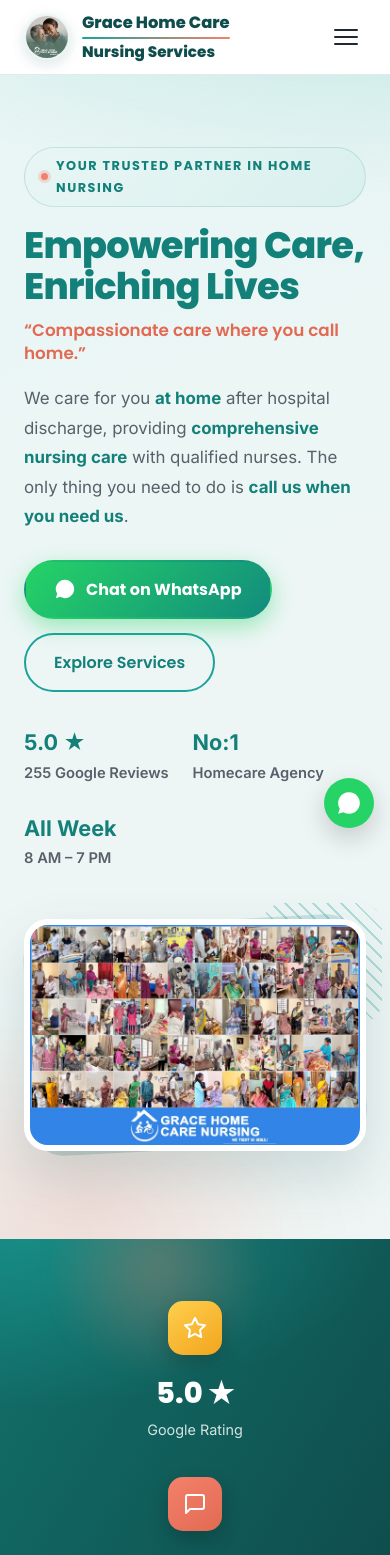
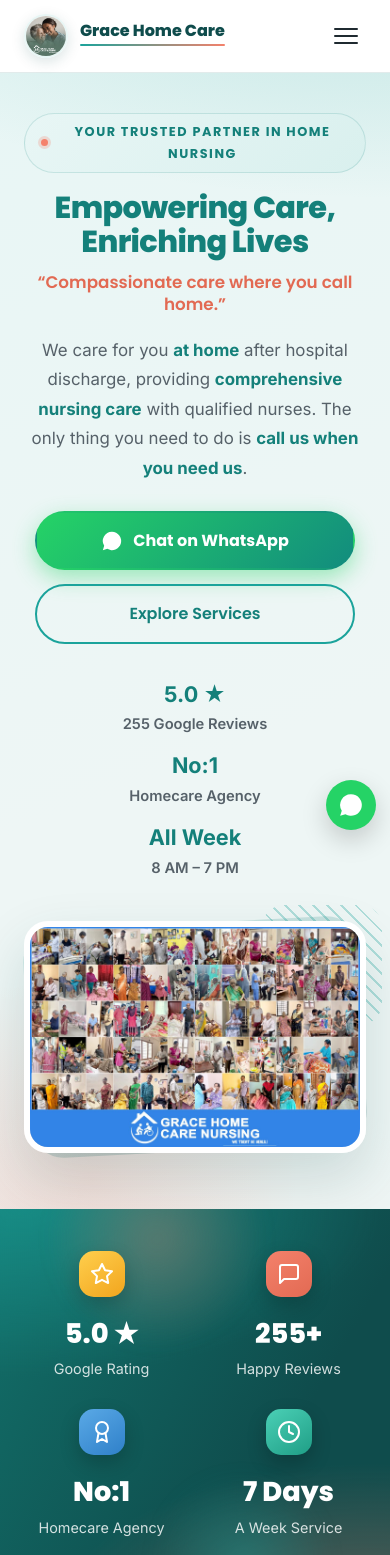
Before and after one commit to savaanecommers-maker/grace-home-care-nursing, a React (Vite) app: page / in a window 390 px wide. Shown: the top 1555 px of the page. Built offline with nearby package versions, Linux system fonts and the light colour scheme.

Commit message:
Fix: comprehensive responsive CSS for iPad, tablets and all mobile sizes

```diff
--- a/src/styles.css
+++ b/src/styles.css
@@ -1255,25 +1255,76 @@
   padding: 20px 34px 30px;
 }
 
-/* ===== Responsive ===== */
-@media (max-width: 960px) {
-  .hero-inner       { grid-template-columns: 1fr; gap: 48px; }
-  .hero-visual      { max-width: 440px; margin: 0 auto; }
-  .about-grid, .contact-grid { grid-template-columns: 1fr; gap: 48px; }
-  .about-visual     { max-width: 520px; margin: 0 auto; padding: 14px 14px 0 0; }
-  .cards-grid       { grid-template-columns: repeat(2, 1fr); }
-  .why-grid         { grid-template-columns: repeat(2, 1fr); }
-  .stats-grid       { grid-template-columns: repeat(2, 1fr); gap: 32px; }
-  .stat + .stat::before { display: none; }
-  .footer-grid      { grid-template-columns: 1fr 1fr; gap: 36px 32px; }
-  .footer-brand     { grid-column: 1 / -1; }
-  .footer-cta-inner { padding: 32px 24px; }
-  .steps            { grid-template-columns: repeat(2, 1fr); }
-  .steps::before    { display: none; }
-  .gallery-grid     { grid-template-columns: repeat(3, 1fr); }
+/* ============================================================
+   RESPONSIVE — mobile-first breakpoints
+   1024px  : large tablets (iPad Pro landscape)
+    960px  : tablets landscape / small laptops
+    768px  : iPad portrait
+    640px  : large phones
+    540px  : phones
+    420px  : small phones
+   ============================================================ */
+
+/* --- Large tablets & iPad Pro landscape (≤1024px) --- */
+@media (max-width: 1024px) {
+  .footer-grid { grid-template-columns: 1fr 1fr; gap: 36px 32px; }
+  .footer-brand { grid-column: 1 / -1; }
+  .cta-photo { width: 280px; height: 200px; }
 }
 
-@media (max-width: 760px) {
+/* --- Tablets landscape / small laptops (≤960px) --- */
+@media (max-width: 960px) {
+  /* Hero */
+  .hero { padding: 56px 0 72px; }
+  .hero-inner { grid-template-columns: 1fr; gap: 40px; }
+  .hero-visual { max-width: 480px; margin: 0 auto; width: 100%; }
+  .hero-photo-wrap { width: 100%; }
+  .hero-copy { text-align: center; }
+  .hero-actions { justify-content: center; }
+  .hero-badges { justify-content: center; }
+  .lead { max-width: 60ch; margin-left: auto; margin-right: auto; }
+
+  /* About */
+  .about-grid { grid-template-columns: 1fr; gap: 40px; }
+  .about-visual { max-width: 520px; margin: 0 auto; padding: 14px 14px 0 0; }
+  .about-copy { text-align: left; }
+
+  /* Contact */
+  .contact-grid { grid-template-columns: 1fr; gap: 40px; }
+
+  /* Cards */
+  .cards-grid { grid-template-columns: repeat(2, 1fr); gap: 20px; }
+
+  /* Why */
+  .why-grid { grid-template-columns: repeat(2, 1fr); gap: 20px; }
+
+  /* Stats */
+  .stats-grid { grid-template-columns: repeat(2, 1fr); gap: 32px; }
+  .stat + .stat::before { display: none; }
+
+  /* Steps */
+  .steps { grid-template-columns: repeat(2, 1fr); gap: 20px; }
+  .steps::before { display: none; }
+
+  /* Gallery */
+  .gallery-grid { grid-template-columns: repeat(3, 1fr); gap: 14px; }
+
+  /* Footer */
+  .footer-grid { grid-template-columns: 1fr 1fr; gap: 36px 32px; }
+  .footer-brand { grid-column: 1 / -1; }
+  .footer-cta-inner { padding: 32px 24px; }
+
+  /* CTA */
+  .cta-inner { gap: 32px; padding: 56px 24px; }
+  .cta-photo { width: 280px; height: 200px; }
+
+  /* Chairman */
+  .chairman-card { padding: 40px 36px; gap: 32px; }
+}
+
+/* --- iPad portrait & large tablets (≤768px) --- */
+@media (max-width: 768px) {
+  /* Nav */
   .nav-toggle { display: flex; }
   .nav-menu {
     position: absolute;
@@ -1286,63 +1337,152 @@
     padding: 16px 24px;
     box-shadow: var(--shadow);
     display: none;
+    z-index: 100;
   }
   .nav-menu.open { display: flex; }
-  .nav-menu a { padding: 12px 16px; }
-  .cta-inner  { flex-direction: column; align-items: flex-start; gap: 28px; padding: 52px 24px; }
-  .cta-photo  { width: 100%; max-width: 460px; height: 220px; }
+  .nav-menu a { padding: 12px 16px; border-radius: 10px; }
+
+  /* Hero */
+  .hero { padding: 48px 0 64px; }
+  .hero-visual { max-width: 420px; }
+
+  /* Chairman */
   .chairman-card { grid-template-columns: 1fr; gap: 24px; padding: 36px 28px; text-align: center; }
   .chairman-media { justify-content: center; }
-  .chairman-quote p { font-size: 1.1rem; }
+  .chairman-quote p { font-size: 1.05rem; }
+  .chairman-sign { text-align: center; }
+
+  /* CTA */
+  .cta-inner { flex-direction: column; align-items: flex-start; gap: 28px; padding: 48px 24px; }
+  .cta-photo { width: 100%; max-width: 480px; height: 220px; }
+  .cta-actions { width: 100%; }
+
+  /* Footer */
+  .footer-cta-inner { flex-direction: column; align-items: flex-start; gap: 20px; }
+  .footer-cta-actions { width: 100%; }
+  .footer-cta-actions .btn { flex: 1; }
+
+  /* Services CTA */
+  .services-cta { flex-direction: column; align-items: flex-start; padding: 28px 24px; gap: 16px; }
 }
 
+/* --- Large phones (≤640px) --- */
 @media (max-width: 640px) {
-  .gallery-grid { grid-template-columns: repeat(2, 1fr); }
+  /* Gallery */
+  .gallery-grid { grid-template-columns: repeat(2, 1fr); gap: 10px; }
   .gallery-item figcaption { opacity: 1; transform: none; font-size: .78rem; }
   .gallery-item::after { opacity: 1; }
+
+  /* Stats */
+  .stats-grid { grid-template-columns: repeat(2, 1fr); }
+  .stats-grid { padding: 40px 16px; }
+
+  /* Cards */
+  .cards-grid { grid-template-columns: repeat(2, 1fr); gap: 16px; }
+
+  /* Why */
+  .why-grid { grid-template-columns: repeat(2, 1fr); gap: 16px; }
+
+  /* Footer */
+  .footer-grid { grid-template-columns: 1fr; gap: 28px; }
+  .footer-services { display: grid; grid-template-columns: 1fr 1fr; column-gap: 24px; }
+  .footer-bottom { flex-direction: column; text-align: center; align-items: center; gap: 10px; }
 }
 
+/* --- Phones (≤540px) --- */
 @media (max-width: 540px) {
-  .cards-grid, .why-grid, .steps { grid-template-columns: 1fr; }
-  .form-row        { grid-template-columns: 1fr; }
-  .footer-grid     { grid-template-columns: 1fr; gap: 32px; }
-  .footer-services { grid-template-columns: 1fr 1fr; }
-  .footer-cta-inner { flex-direction: column; align-items: flex-start; }
-  .footer-cta-actions { width: 100%; }
-  .footer-cta-actions .btn { flex: 1; }
-  .footer-bottom   { flex-direction: column; text-align: center; align-items: center; }
-  .about-badge     { right: 8px; bottom: -14px; padding: 12px 18px; }
-  .about-badge-num { font-size: 1.25rem; }
-  .header-inner    { height: 74px; }
-  .brand-logo      { width: 46px; height: 46px; }
-  .brand-text      { max-width: 200px; }
-  .brand-text strong { font-size: 1.02rem; }
-  .nav-menu        { top: 74px; }
-  .stat-num        { font-size: 1.8rem; }
-  .card, .step, .why-item, .testimonial { padding: 28px 24px; }
-  .services-cta    { flex-direction: column; align-items: flex-start; padding: 28px 24px; }
-  .fab             { width: 50px; height: 50px; }
-  .fab-whatsapp    { right: 16px; bottom: 16px; }
-  .fab-top         { right: 16px; bottom: 76px; }
-  .service-modal   { padding: 0; align-items: flex-end; }
+  /* Header */
+  .header-inner { height: 72px; }
+  .brand-logo { width: 44px; height: 44px; }
+  .brand-text { max-width: 190px; }
+  .brand-text strong { font-size: 1rem; }
+  .brand-text strong:last-child { font-size: .85rem; }
+  .nav-menu { top: 72px; }
+
+  /* Hero */
+  .hero { padding: 40px 0 56px; }
+  .hero-visual { max-width: 100%; }
+  .hero h1 { font-size: clamp(1.9rem, 7vw, 2.6rem); }
+  .hero-actions { flex-direction: column; align-items: center; }
+  .hero-actions .btn { width: 100%; max-width: 320px; justify-content: center; }
+  .hero-badges { gap: 16px; justify-content: center; }
+
+  /* Stats */
+  .stats-grid { grid-template-columns: repeat(2, 1fr); gap: 20px; padding: 36px 16px; }
+  .stat-num { font-size: 1.7rem; }
+  .stat-icon { width: 46px; height: 46px; }
+
+  /* Cards — 1 column on phones */
+  .cards-grid { grid-template-columns: 1fr; gap: 16px; }
+  .card { padding: 28px 22px; }
+
+  /* Steps */
+  .steps { grid-template-columns: 1fr; gap: 16px; }
+  .step { padding: 28px 22px; }
+
+  /* Why — 1 column on phones */
+  .why-grid { grid-template-columns: 1fr; gap: 16px; }
+  .why-item { padding: 28px 22px; }
+
+  /* Testimonials */
+  .testimonial { padding: 26px 20px; }
+
+  /* About */
+  .about-badge { right: 8px; bottom: -14px; padding: 12px 16px; }
+  .about-badge-num { font-size: 1.2rem; }
+
+  /* Contact form */
+  .form-row { grid-template-columns: 1fr; gap: 0; }
+  .contact-form { padding: 24px 20px; }
+
+  /* CTA */
+  .cta-inner { padding: 40px 20px; }
+  .cta-actions { flex-direction: column; width: 100%; }
+  .cta-actions .btn { width: 100%; justify-content: center; }
+
+  /* FAB */
+  .fab { width: 50px; height: 50px; }
+  .fab-whatsapp { right: 14px; bottom: 14px; }
+  .fab-top { right: 14px; bottom: 74px; }
+
+  /* Service modal — bottom sheet on phones */
+  .service-modal { padding: 0; align-items: flex-end; }
   .service-modal-dialog { max-width: 100%; max-height: 92vh; border-radius: 22px 22px 0 0; }
-  .service-modal-header { padding: 28px 22px 18px; border-radius: 22px 22px 0 0; }
-  .service-modal-header h3 { font-size: 1.3rem; }
-  .service-modal-body   { padding: 22px 22px 6px; }
-  .service-modal-footer { padding: 16px 22px 26px; }
-  .service-modal-footer .btn { flex: 1; }
-  .lightbox-nav { width: 42px; height: 42px; font-size: 1.5rem; }
-  .lightbox-prev { left: 8px; }
-  .lightbox-next { right: 8px; }
+  .service-modal-header { padding: 24px 20px 16px; border-radius: 22px 22px 0 0; }
+  .service-modal-header h3 { font-size: 1.25rem; }
+  .service-modal-icon { width: 48px; height: 48px; }
+  .service-modal-body { padding: 20px 20px 6px; }
+  .service-modal-footer { padding: 14px 20px 24px; flex-direction: column; }
+  .service-modal-footer .btn { width: 100%; justify-content: center; }
+
+  /* Lightbox */
+  .lightbox { padding: 20px 8px; }
+  .lightbox-img { max-width: 98vw; max-height: 78vh; }
+  .lightbox-nav { width: 40px; height: 40px; font-size: 1.4rem; }
+  .lightbox-prev { left: 6px; }
+  .lightbox-next { right: 6px; }
+  .lightbox-close { top: 10px; right: 12px; font-size: 2rem; }
+
+  /* Chairman */
+  .chairman-card { padding: 28px 20px; }
+  .chairman-avatar, .chairman-award { width: 140px; height: 190px; }
 }
 
+/* --- Small phones (≤420px) --- */
 @media (max-width: 420px) {
-  .chairman-media  { flex-direction: column; align-items: center; }
-  .chairman-avatar, .chairman-award { width: 100%; max-width: 260px; height: 220px; }
-  .stats-grid      { grid-template-columns: 1fr; gap: 22px; }
+  .stats-grid { grid-template-columns: 1fr 1fr; gap: 16px; }
+  .hero-badges { flex-direction: column; align-items: center; gap: 10px; }
+  .chairman-media { flex-direction: column; align-items: center; gap: 14px; }
+  .chairman-avatar, .chairman-award { width: 100%; max-width: 240px; height: 200px; }
+  .gallery-grid { grid-template-columns: repeat(2, 1fr); gap: 8px; }
+  .brand-text strong:last-child { display: none; }
 }
 
+/* --- Accessibility: reduced motion --- */
 @media (prefers-reduced-motion: reduce) {
   html { scroll-behavior: auto; }
-  *, *::before, *::after { transition-duration: .01ms !important; animation-duration: .01ms !important; }
+  *, *::before, *::after {
+    transition-duration: .01ms !important;
+    animation-duration: .01ms !important;
+  }
 }
```
